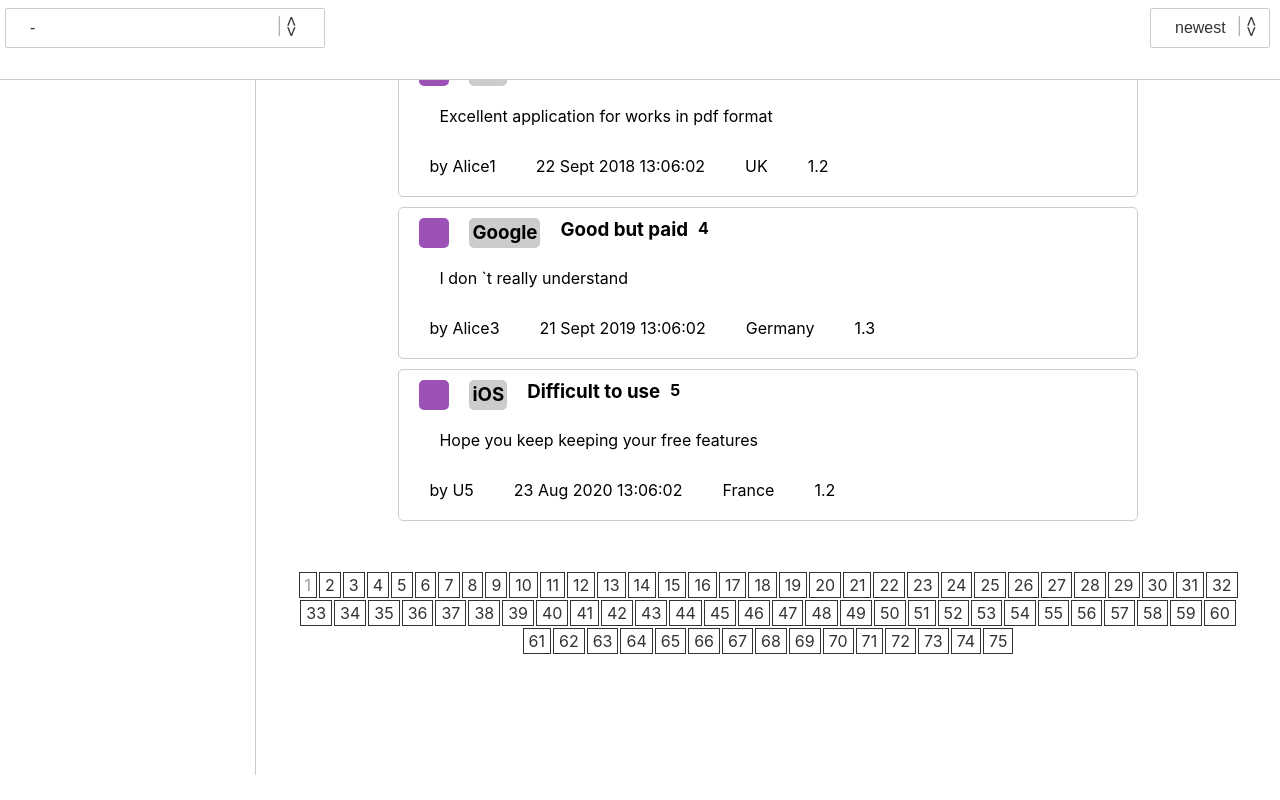
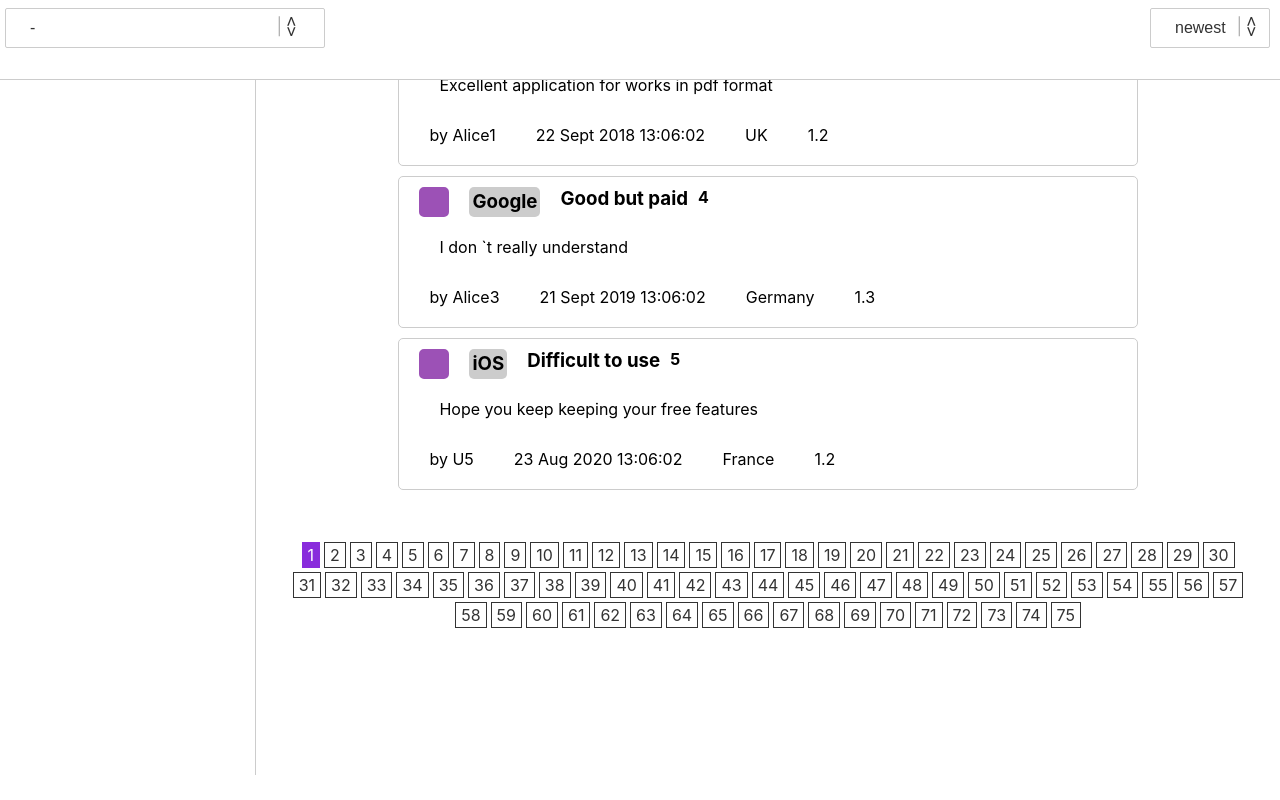
Before and after one commit to Kemosabe2911/appreviewfilter, a React (Create React App) app: page / in a window 1280 px wide. In both pictures the pointer is over the link 307 px from the left and 640 px from the top of the page. Shown: the part 55-855 px from the top of the page. Built offline with nearby package versions, Linux system fonts and the light colour scheme.

Commit message:
pagination ready

```diff
--- a/src/App.css
+++ b/src/App.css
@@ -201,16 +201,18 @@ display: none;
   flex-wrap: wrap;
   justify-content: center;
   align-items: center;
-  margin: 25px 0px 100px 0px;
+  margin: 25px 0px 125px 0px;
 }
 
 .pagination a{
   padding: 2px 5px;
-  margin: 1px;
+  margin: 2px;
   text-decoration: none;
   color: #333;
   border: 1px solid #333333;
 }
 .pagination a:hover{
-  color: #999;
+  color: #ffffff;
+  background: #892cdc;
+  border-color: #892cdc;
 }
```
